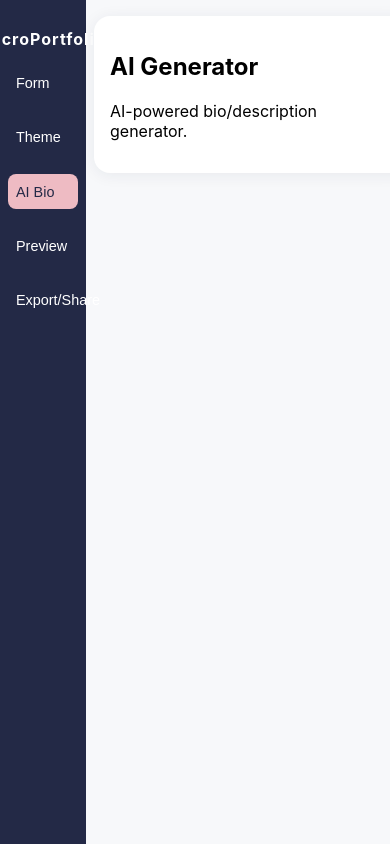
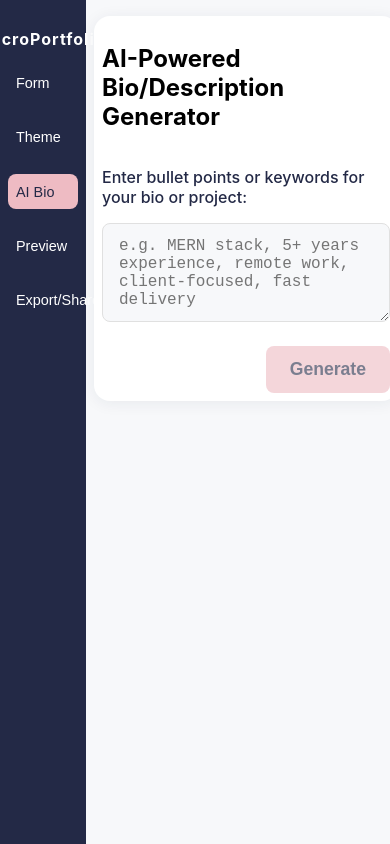
Before and after one commit to idrees31/Micro-Portfolio-Generator, a React (Create React App) app: page / in a window 390 px wide. Both pictures are taken after a click on the button "AI Bio". Shown: the top 844 px of the page. Built offline with nearby package versions, Linux system fonts and the light colour scheme.

Commit message:
Add a beautiful, responsive AI Generator for professional bio/description creation

```diff
--- /dev/null
+++ b/src/AIGenerator.js
@@ -0,0 +1,117 @@
+import React, { useState } from 'react';
+import styled from 'styled-components';
+
+const AIGenerator = () => {
+  const [input, setInput] = useState('');
+  const [output, setOutput] = useState('');
+  const [loading, setLoading] = useState(false);
+
+  // Simulate AI generation
+  const handleGenerate = () => {
+    setLoading(true);
+    setTimeout(() => {
+      setOutput(
+        `Professional Summary: Experienced freelancer skilled in ${input || 'various technologies'}. Passionate about delivering high-quality projects and exceeding client expectations.`
+      );
+      setLoading(false);
+    }, 1200);
+  };
+
+  return (
+    <AISection>
+      <h2>AI-Powered Bio/Description Generator</h2>
+      <Label>Enter bullet points or keywords for your bio or project:</Label>
+      <TextArea
+        rows={4}
+        value={input}
+        onChange={e => setInput(e.target.value)}
+        placeholder="e.g. MERN stack, 5+ years experience, remote work, client-focused, fast delivery"
+      />
+      <GenerateBtn type="button" onClick={handleGenerate} disabled={loading || !input.trim()}>
+        {loading ? 'Generating...' : 'Generate'}
+      </GenerateBtn>
+      {output && (
+        <OutputBox>
+          <strong>Generated Text:</strong>
+          <p>{output}</p>
+        </OutputBox>
+      )}
+    </AISection>
+  );
+};
+
+// Styled-components
+const AISection = styled.section`
+  width: 100%;
+  max-width: 700px;
+  background: #fff;
+  border-radius: 16px;
+  box-shadow: 0 2px 16px rgba(35, 41, 70, 0.07);
+  padding: 2rem;
+  margin-bottom: 2rem;
+  display: flex;
+  flex-direction: column;
+  gap: 1.2rem;
+  @media (max-width: 900px) {
+    padding: 1.2rem;
+    max-width: 100%;
+  }
+  @media (max-width: 600px) {
+    padding: 0.5rem;
+    gap: 1rem;
+  }
+`;
+
+const Label = styled.label`
+  font-weight: 500;
+  color: #232946;
+`;
+
+const TextArea = styled.textarea`
+  padding: 0.8rem 1rem;
+  border: 1px solid #e0e0e0;
+  border-radius: 8px;
+  font-size: 1rem;
+  background: #f7f8fa;
+  resize: vertical;
+  &:focus {
+    outline: 2px solid #eebbc3;
+    border-color: #eebbc3;
+  }
+`;
+
+const GenerateBtn = styled.button`
+  background: #eebbc3;
+  color: #232946;
+  border: none;
+  border-radius: 8px;
+  padding: 0.8rem 1.5rem;
+  font-size: 1.1rem;
+  font-weight: 600;
+  cursor: pointer;
+  align-self: flex-end;
+  margin-top: 0.5rem;
+  transition: background 0.2s;
+  &:hover:enabled {
+    background: #ffd6e0;
+  }
+  &:disabled {
+    opacity: 0.6;
+    cursor: not-allowed;
+  }
+`;
+
+const OutputBox = styled.div`
+  background: #f7f8fa;
+  border-radius: 10px;
+  padding: 1rem 1.2rem;
+  margin-top: 1.2rem;
+  box-shadow: 0 1px 4px rgba(35, 41, 70, 0.04);
+  color: #232946;
+  font-size: 1.05rem;
+  p {
+    margin: 0.5rem 0 0 0;
+  }
+`;
+
+export default AIGenerator;
--- a/src/App.js
+++ b/src/App.js
@@ -2,9 +2,9 @@ import React from 'react';
 import styled from 'styled-components';
 import FormBuilder from './FormBuilder';
 import ThemeEngine from './ThemeEngine';
+import AIGenerator from './AIGenerator';
 
 // Placeholder components
-const AIGenerator = () => <Section><h2>AI Generator</h2><p>AI-powered bio/description generator.</p></Section>;
 const PortfolioPreview = () => <Section><h2>Portfolio Preview</h2><p>Live, responsive preview of the portfolio.</p></Section>;
 const ExportShare = () => <Section><h2>Export & Share</h2><p>Export as HTML/CSS, PDF, or share a live link.</p></Section>;
 
```
